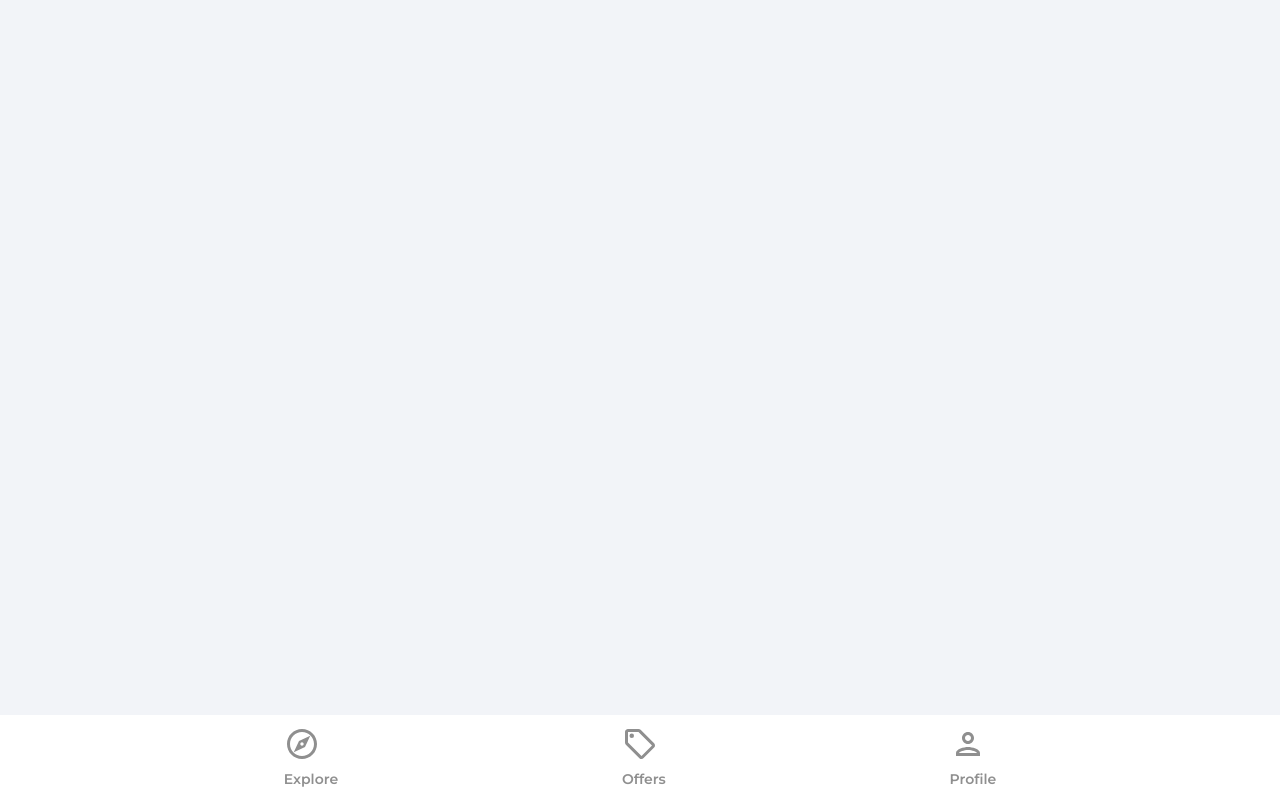
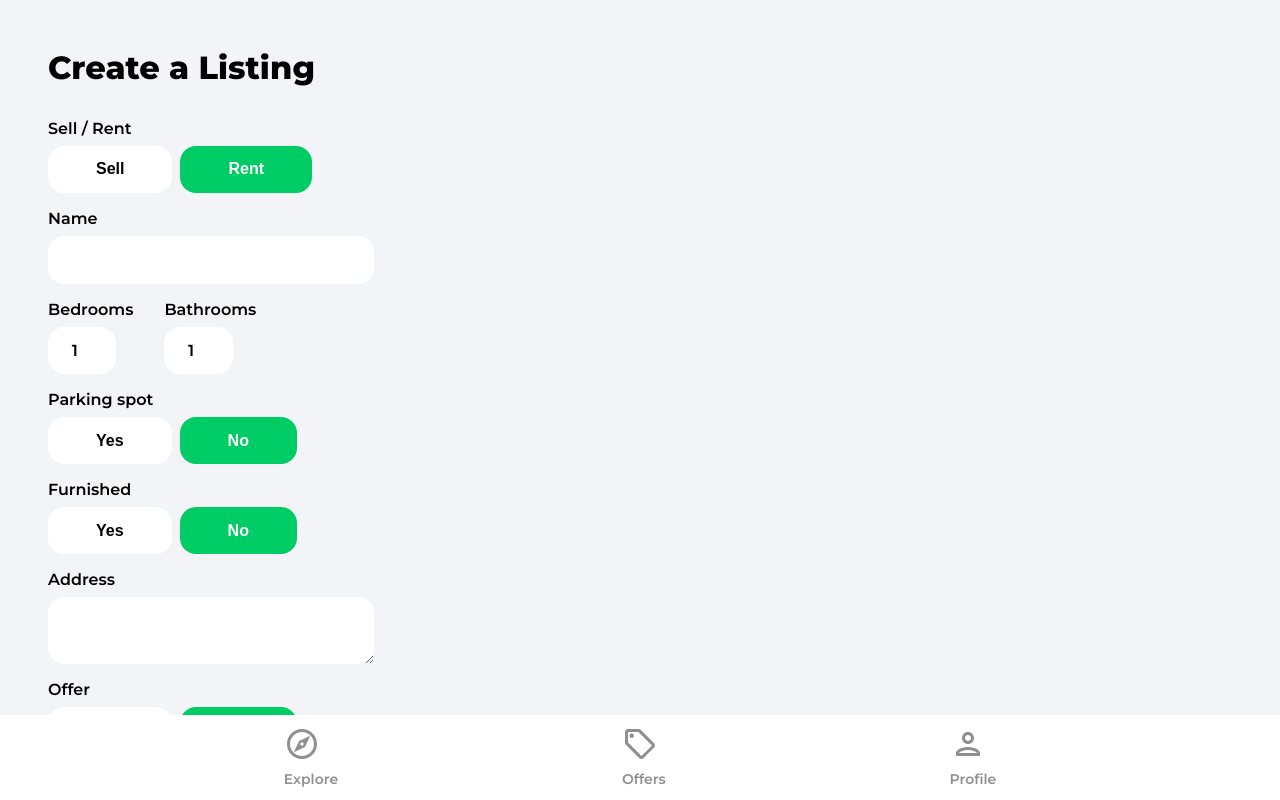
Before and after one commit to DarrelASandbox/react-house-marketplace-app, a React (Create React App) app: page /create-listing in a window 1280 px wide. Shown: the top 800 px of the page. Built offline with nearby package versions, Linux system fonts and the light colour scheme; no server answers; sample sign-in values are in the browser's storage.

Commit message:
CreateListing page with form.

```diff
--- a/src/App.js
+++ b/src/App.js
@@ -5,6 +5,7 @@
 import NavBar from './components/NavBar';
 import {
   Category,
+  CreateListing,
   Explore,
   ForgotPassword,
   Offers,
@@ -33,6 +34,7 @@
             }
           />
           <Route path='/forgot-password' element={<ForgotPassword />} />
+          <Route path='/create-listing' element={<CreateListing />} />
         </Routes>
       </BrowserRouter>
       <ToastContainer />
--- a/src/assets/svg/index.js
+++ b/src/assets/svg/index.js
@@ -6,7 +6,7 @@
 import { ReactComponent as EditIcon } from 'assets/svg/editIcon.svg';
 import { ReactComponent as ExploreIcon } from 'assets/svg/exploreIcon.svg';
 import GoogleIcon from 'assets/svg/googleIcon.svg';
-import { ReactComponent as HomeIcon } from 'assets/svg/homeIcon.svg';
+import HomeIcon from 'assets/svg/homeIcon.svg';
 import { ReactComponent as KeyboardArrowRightIcon } from 'assets/svg/keyboardArrowRightIcon.svg';
 import { ReactComponent as LocalOfferIcon } from 'assets/svg/localOfferIcon.svg';
 import { ReactComponent as LockIcon } from 'assets/svg/lockIcon.svg';
--- /dev/null
+++ b/src/pages/CreateListing.jsx
@@ -0,0 +1,320 @@
+import { getAuth, onAuthStateChanged } from 'firebase/auth';
+import { useEffect, useState } from 'react';
+import { useNavigate } from 'react-router-dom';
+import Spinner from '../components/Spinner';
+
+const CreateListing = () => {
+  const initialFormState = {
+    type: 'rent',
+    name: '',
+    bedrooms: 1,
+    bathrooms: 1,
+    parking: false,
+    furnished: false,
+    address: '',
+    offer: false,
+    regularPrice: 0,
+    discountedPrice: 0,
+    images: {},
+    latitude: 0,
+    longitude: 0,
+  };
+
+  const [geolocationEnabled, setGeolocationEnabled] = useState(true);
+  const [loading, setLoading] = useState(false);
+  const [formData, setFormData] = useState(initialFormState);
+
+  const {
+    type,
+    name,
+    bedrooms,
+    bathrooms,
+    parking,
+    furnished,
+    address,
+    offer,
+    regularPrice,
+    discountedPrice,
+    images,
+    latitude,
+    longitude,
+  } = formData;
+
+  const auth = getAuth();
+  const navigate = useNavigate();
+
+  useEffect(() => {
+    const unsub = onAuthStateChanged(auth, (user) => {
+      if (user) setFormData({ ...initialFormState, userRef: user.uid });
+      else navigate('/sign-in');
+    });
+    return unsub;
+  }, [auth, navigate]);
+
+  const onSubmit = (e) => {
+    e.preventDefault();
+    console.log('why');
+    console.log(formData);
+  };
+
+  const onMutate = (e) => {
+    let boolean = null;
+    if (e.target.value === 'true') boolean = true;
+    if (e.target.value === 'false') boolean = false;
+
+    if (e.target.files) {
+      setFormData((prevState) => ({
+        ...prevState,
+        images: e.target.files,
+      }));
+    }
+
+    if (!e.target.files) {
+      setFormData((prevState) => ({
+        ...prevState,
+        [e.target.id]: boolean ?? e.target.value,
+      }));
+    }
+  };
+
+  if (loading) return <Spinner />;
+
+  return (
+    <div className='profile'>
+      <header>
+        <p className='pageHeader'>Create a Listing</p>
+      </header>
+
+      <main>
+        <form onSubmit={onSubmit}>
+          <label className='formLabel'>Sell / Rent</label>
+          <div className='formButtons'>
+            <button
+              type='button'
+              className={type === 'sale' ? 'formButtonActive' : 'formButton'}
+              id='type'
+              value='sale'
+              onClick={onMutate}
+            >
+              Sell
+            </button>
+            <button
+              type='button'
+              className={type === 'rent' ? 'formButtonActive' : 'formButton'}
+              id='type'
+              value='rent'
+              onClick={onMutate}
+            >
+              Rent
+            </button>
+          </div>
+
+          <label className='formLabel'>Name</label>
+          <input
+            className='formInputName'
+            type='text'
+            id='name'
+            value={name}
+            onChange={onMutate}
+            maxLength='32'
+            minLength='10'
+            required
+          />
+
+          <div className='formRooms flex'>
+            <div>
+              <label className='formLabel'>Bedrooms</label>
+              <input
+                className='formInputSmall'
+                type='number'
+                id='bedrooms'
+                value={bedrooms}
+                onChange={onMutate}
+                min='1'
+                max='50'
+                required
+              />
+            </div>
+            <div>
+              <label className='formLabel'>Bathrooms</label>
+              <input
+                className='formInputSmall'
+                type='number'
+                id='bathrooms'
+                value={bathrooms}
+                onChange={onMutate}
+                min='1'
+                max='50'
+                required
+              />
+            </div>
+          </div>
+
+          <label className='formLabel'>Parking spot</label>
+          <div className='formButtons'>
+            <button
+              className={parking ? 'formButtonActive' : 'formButton'}
+              type='button'
+              id='parking'
+              value={true}
+              onClick={onMutate}
+              min='1'
+              max='50'
+            >
+              Yes
+            </button>
+            <button
+              className={
+                !parking && parking !== null ? 'formButtonActive' : 'formButton'
+              }
+              type='button'
+              id='parking'
+              value={false}
+              onClick={onMutate}
+            >
+              No
+            </button>
+          </div>
+
+          <label className='formLabel'>Furnished</label>
+          <div className='formButtons'>
+            <button
+              className={furnished ? 'formButtonActive' : 'formButton'}
+              type='button'
+              id='furnished'
+              value={true}
+              onClick={onMutate}
+            >
+              Yes
+            </button>
+            <button
+              className={
+                !furnished && furnished !== null
+                  ? 'formButtonActive'
+                  : 'formButton'
+              }
+              type='button'
+              id='furnished'
+              value={false}
+              onClick={onMutate}
+            >
+              No
+            </button>
+          </div>
+
+          <label className='formLabel'>Address</label>
+          <textarea
+            className='formInputAddress'
+            type='text'
+            id='address'
+            value={address}
+            onChange={onMutate}
+            required
+          />
+
+          {!geolocationEnabled && (
+            <div className='formLatLng flex'>
+              <div>
+                <label className='formLabel'>Latitude</label>
+                <input
+                  className='formInputSmall'
+                  type='number'
+                  id='latitude'
+                  value={latitude}
+                  onChange={onMutate}
+                  required
+                />
+              </div>
+              <div>
+                <label className='formLabel'>Longitude</label>
+                <input
+                  className='formInputSmall'
+                  type='number'
+                  id='longitude'
+                  value={longitude}
+                  onChange={onMutate}
+                  required
+                />
+              </div>
+            </div>
+          )}
+
+          <label className='formLabel'>Offer</label>
+          <div className='formButtons'>
+            <button
+              className={offer ? 'formButtonActive' : 'formButton'}
+              type='button'
+              id='offer'
+              value={true}
+              onClick={onMutate}
+            >
+              Yes
+            </button>
+            <button
+              className={
+                !offer && offer !== null ? 'formButtonActive' : 'formButton'
+              }
+              type='button'
+              id='offer'
+              value={false}
+              onClick={onMutate}
+            >
+              No
+            </button>
+          </div>
+
+          <label className='formLabel'>Regular Price</label>
+          <div className='formPriceDiv'>
+            <input
+              className='formInputSmall'
+              type='number'
+              id='regularPrice'
+              value={regularPrice}
+              onChange={onMutate}
+              min='50'
+              max='750_000_000'
+              required
+            />
+            {type === 'rent' && <p className='formPriceText'>$ / Month</p>}
+          </div>
+
+          {offer && (
+            <>
+              <label className='formLabel'>Discounted Price</label>
+              <input
+                className='formInputSmall'
+                type='number'
+                id='discountedPrice'
+                value={discountedPrice}
+                onChange={onMutate}
+                min='50'
+                max='750_000_000'
+                required={offer}
+              />
+            </>
+          )}
+
+          <label className='formLabel'>Images</label>
+          <p className='imagesInfo'>
+            The first image will be the cover (max 6).
+          </p>
+          <input
+            className='formInputFile'
+            type='file'
+            id='images'
+            onChange={onMutate}
+            max='6'
+            accept='.jpg,.png,.jpeg'
+            multiple
+            required
+          />
+          <button type='submit' className='primaryButton createListingButton'>
+            Create Listing
+          </button>
+        </form>
+      </main>
+    </div>
+  );
+};
+
+export default CreateListing;
--- a/src/pages/Profile.jsx
+++ b/src/pages/Profile.jsx
@@ -1,8 +1,10 @@
+import { HomeIcon } from 'assets/svg';
+import KeyboardArrowRightIcon from 'assets/svg/keyboardArrowRightIcon.svg';
 import db from 'firebase.config';
-import { getAuth, updateProfile, updateEmail } from 'firebase/auth';
+import { getAuth, updateEmail, updateProfile } from 'firebase/auth';
 import { doc, updateDoc } from 'firebase/firestore';
 import { useState } from 'react';
-import { useNavigate } from 'react-router-dom';
+import { Link, useNavigate } from 'react-router-dom';
 import { toast } from 'react-toastify';
 
 const Profile = () => {
@@ -93,6 +95,12 @@
               />
             </form>
           </div>
+
+          <Link to='/create-listing' className='createListing'>
+            <img src={HomeIcon} alt='home' />
+            <p>Sell or rent your home.</p>
+            <img src={KeyboardArrowRightIcon} alt='arrow right' />
+          </Link>
         </main>
       </div>
     </>
--- a/src/pages/index.js
+++ b/src/pages/index.js
@@ -1,4 +1,5 @@
 import Category from './Category';
+import CreateListing from './CreateListing';
 import Explore from './Explore';
 import ForgotPassword from './ForgotPassword';
 import Offers from './Offers';
@@ -6,4 +7,13 @@
 import SignIn from './SignIn';
 import SignUp from './SignUp';
 
-export { Explore, ForgotPassword, Offers, Profile, SignIn, SignUp, Category };
+export {
+  Explore,
+  ForgotPassword,
+  Offers,
+  Profile,
+  SignIn,
+  SignUp,
+  Category,
+  CreateListing,
+};
```
